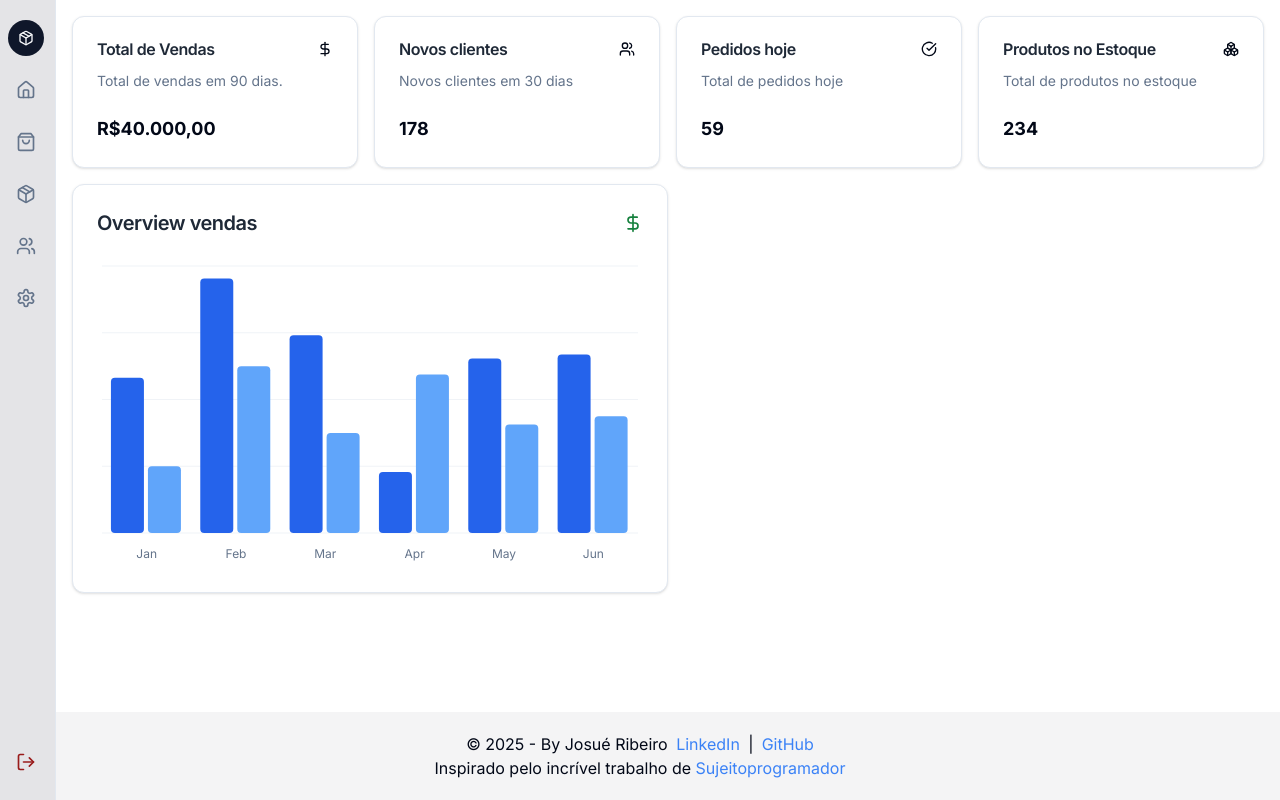
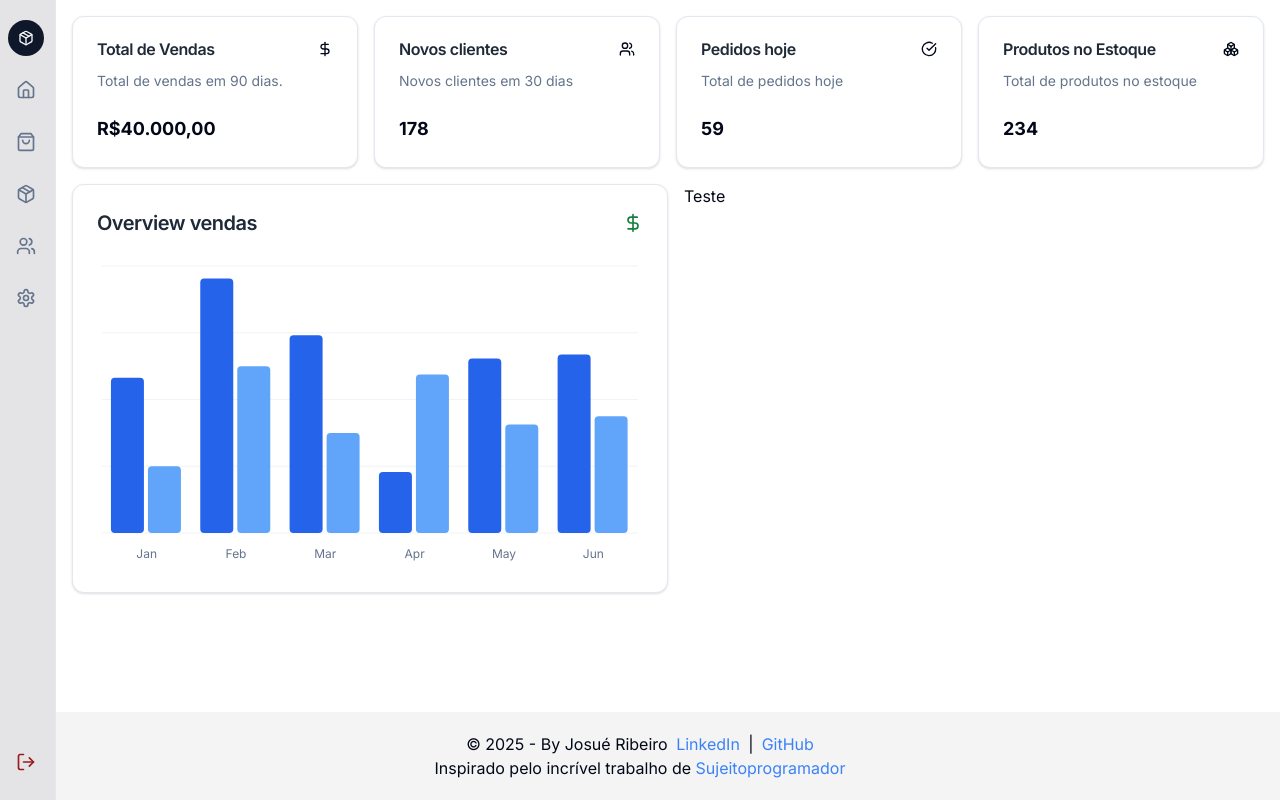
Before and after one commit to Jreng7/fullstack-web-projects, a Next.js app in the folder dashboard/: page / in a window 1280 px wide. Built offline with nearby package versions, Linux system fonts and the light colour scheme.

Commit message:
criado sales

```diff
--- a/dashboard/src/app/page.tsx
+++ b/dashboard/src/app/page.tsx
@@ -1,6 +1,7 @@
 import { Card, CardContent, CardDescription, CardHeader, CardTitle } from "@/components/ui/card";
 import { Boxes, CircleCheckBig, DollarSign, Users } from "lucide-react";
 import { ChartOverview } from "@/components/chart";
+import { Sales } from "@/components/sales";
 
 
 export default function Home() {
@@ -80,6 +81,7 @@ export default function Home() {
 
       <section className="mt-4 flex flex-col md:flex-row gap-4">
         <ChartOverview />
+        <Sales />
       </section>
 
     </main>
--- a/dashboard/src/components/sales/index.tsx
+++ b/dashboard/src/components/sales/index.tsx
@@ -0,0 +1,8 @@
+
+  export function Sales(){
+    return (
+      <div>
+        <h1>Teste</h1>
+      </div>
+    )
+  }
```
